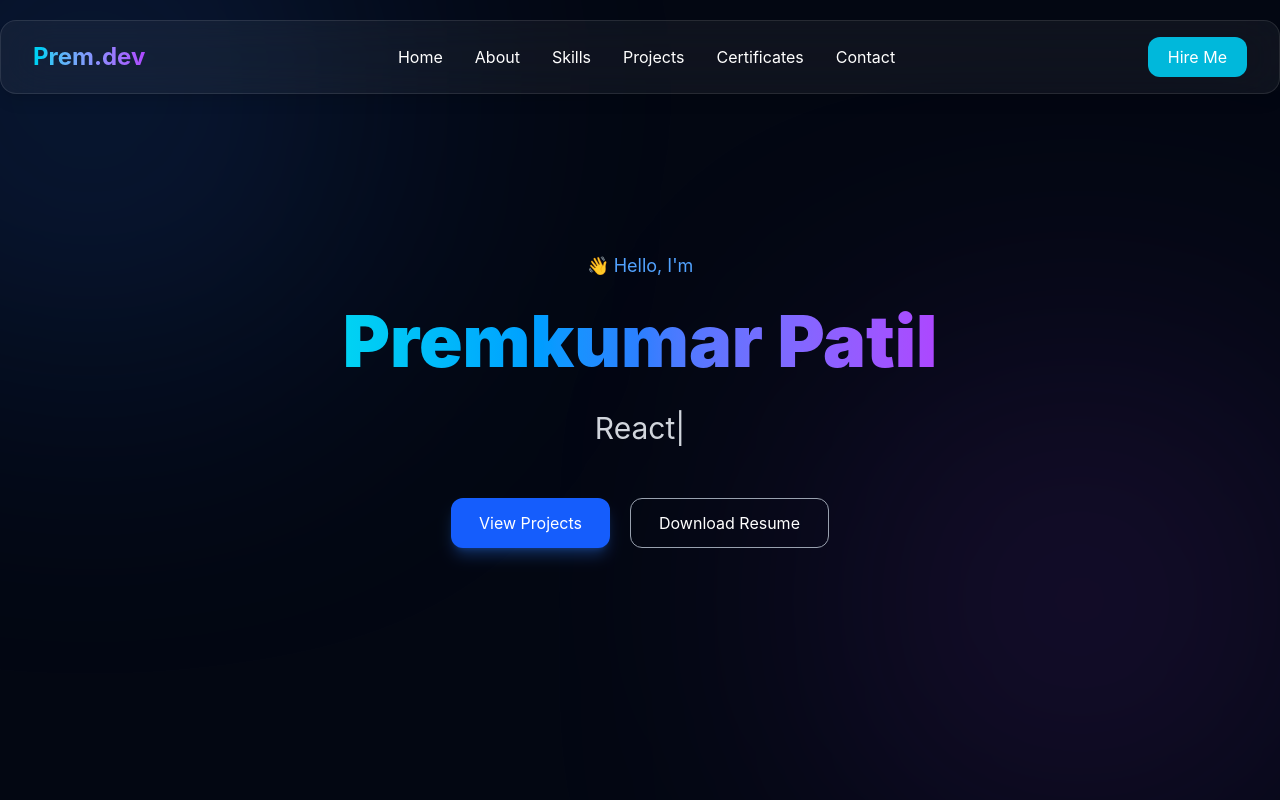
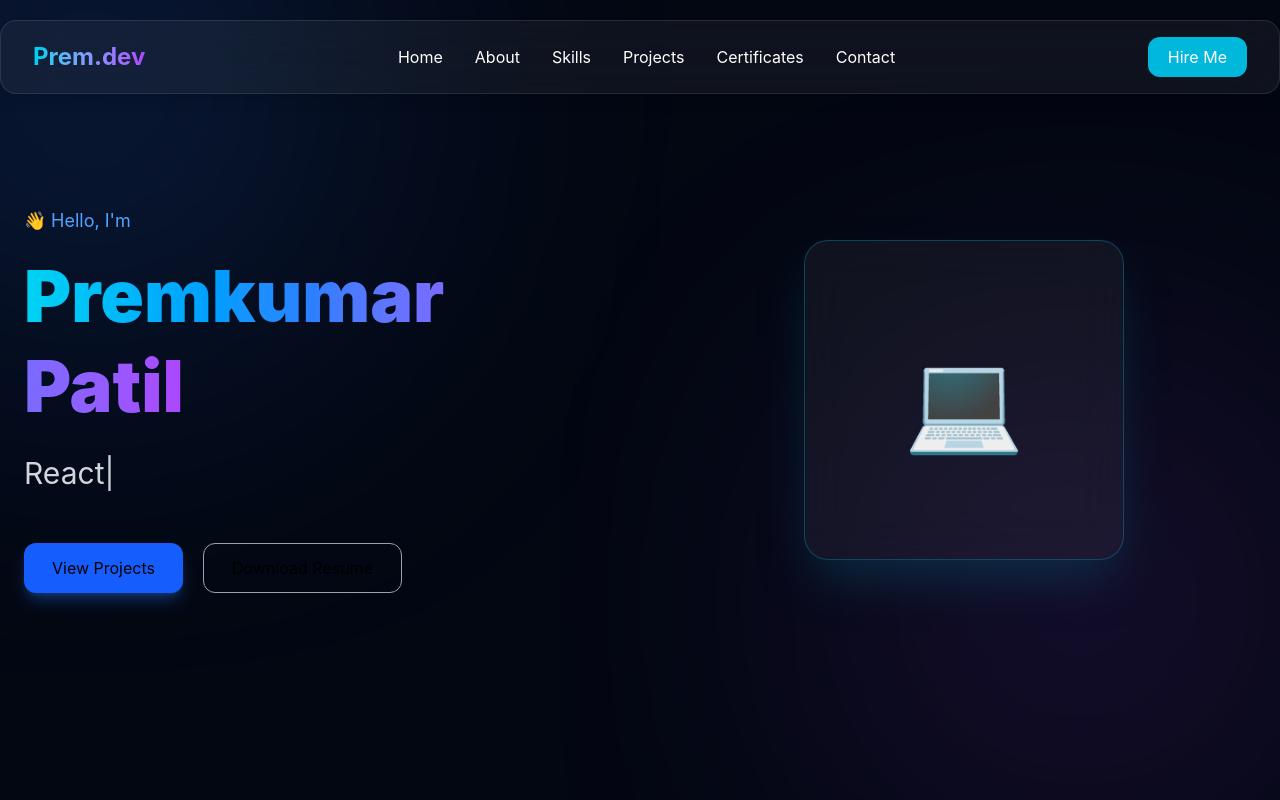
Before and after one commit to premkumarpatil05/premkumar-portfolio, a React app: page / in a window 1280 px wide. Built offline with nearby package versions, Linux system fonts and the light colour scheme; the HTML template or start-up script is replaced by a standard one.

Commit message:
Day 5: Hero two-column layout

```diff
--- a/package.json
+++ b/package.json
@@ -16,6 +16,7 @@
     "framer-motion": "^12.42.2",
     "gsap": "^3.15.0",
     "lenis": "^1.3.25",
+    "lucide-react": "^1.24.0",
     "react": "^19.2.7",
     "react-dom": "^19.2.7",
     "react-icons": "^5.7.0",
--- a/src/components/Hero/Hero.tsx
+++ b/src/components/Hero/Hero.tsx
@@ -1,17 +1,23 @@
 import HeroText from "./HeroText";
+import HeroVisual from "./HeroVisual";
 
 export default function Hero() {
   return (
-    <section className="relative min-h-screen flex items-center justify-center overflow-hidden bg-[#030712]">
-      {/* Glow */}
+    <section className="relative min-h-screen overflow-hidden bg-[#030712] flex items-center">
+
+      {/* Blue Glow */}
       <div className="absolute w-[500px] h-[500px] bg-blue-500/20 blur-[150px] rounded-full -top-40 -left-40"></div>
 
+      {/* Purple Glow */}
       <div className="absolute w-[400px] h-[400px] bg-purple-500/20 blur-[150px] rounded-full bottom-0 right-0"></div>
 
-      <div className="relative text-center text-white px-6">
+      <div className="relative z-10 max-w-7xl mx-auto px-6 grid lg:grid-cols-2 gap-16 items-center">
+
+        {/* Left Side */}
+        <div className="text-center lg:text-left">
           <HeroText />
 
-        <div className="mt-10 flex justify-center gap-5 flex-wrap">
+          <div className="mt-10 flex gap-5 flex-wrap justify-center lg:justify-start">
             <button className="px-7 py-3 rounded-xl bg-blue-600 hover:bg-blue-500 duration-300 shadow-lg shadow-blue-500/30">
               View Projects
             </button>
@@ -21,6 +27,12 @@ export default function Hero() {
             </button>
           </div>
         </div>
+
+        {/* Right Side */}
+        <HeroVisual />
+
+      </div>
+
     </section>
   );
 }
--- /dev/null
+++ b/src/components/Hero/HeroVisual.tsx
@@ -0,0 +1,9 @@
+export default function HeroVisual() {
+  return (
+    <div className="flex justify-center items-center">
+      <div className="w-80 h-80 rounded-3xl border border-cyan-500/30 bg-white/5 backdrop-blur-xl flex items-center justify-center shadow-2xl shadow-cyan-500/20">
+        <span className="text-8xl">💻</span>
+      </div>
+    </div>
+  );
+}
```
Also changed, not shown: 1 other file (tests, documents, lock files or other folders). Lines whose indentation alone changed are shown as unchanged.
